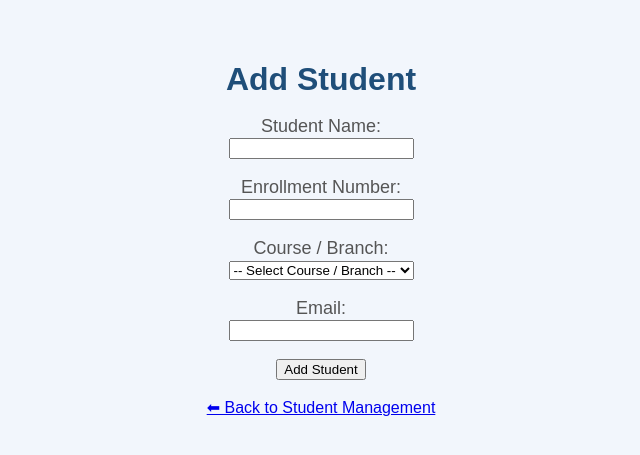
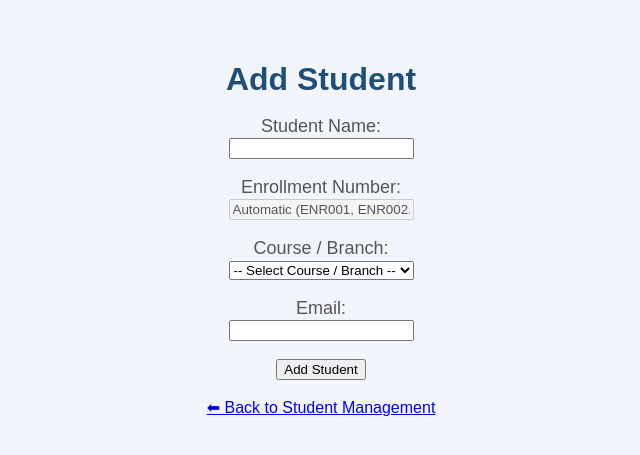
Before and after one commit to krishnachauhan0204-collab/College-ERP-Management-System, a Flask app: page /add-student in a window 1280 px wide. Shown: the top 455 px of the page, without its empty margins (319-959 px from the left). Run offline with Flask 3, Linux system fonts and the light colour scheme.

Commit message:
Update add_student.html

```diff
--- a/templates/add_student.html
+++ b/templates/add_student.html
@@ -18,11 +18,12 @@
 
         <p>
             <label>Enrollment Number:</label><br>
-            <input type="text" name="roll_no" required>
+            <input type="text" value="Automatic (ENR001, ENR002...)" disabled>
         </p>
 
         <p>
             <label>Course / Branch:</label><br>
+
             <select name="course" required>
                 <option value="">-- Select Course / Branch --</option>
                 <option value="Computer Engineering">Computer Engineering</option>
```
